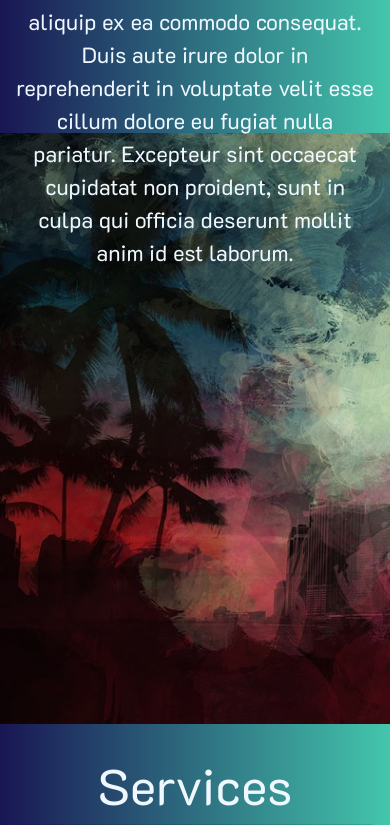
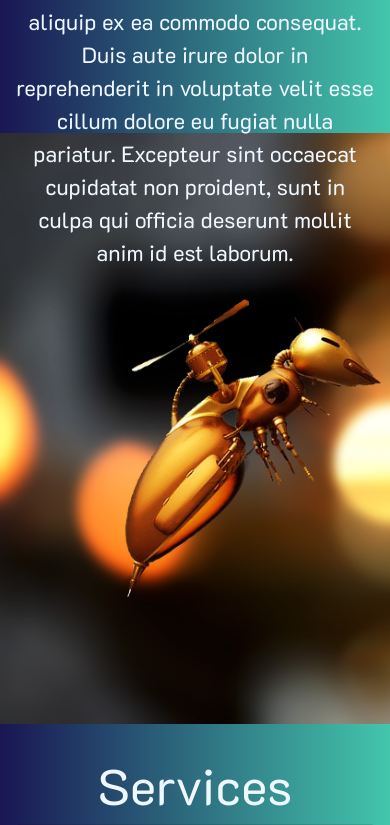
Before and after one commit to estivensal7/real_estate_photo, a React (Create React App) app: page / in a window 390 px wide. Shown: the part 1161-1986 px from the top of the page. Built offline with nearby package versions, Linux system fonts and the light colour scheme.

Commit message:
testing parallax responsiveness

```diff
--- a/src/App.js
+++ b/src/App.js
@@ -5,19 +5,17 @@ import './App.css';
 import Chat from './Components/Chat/Chat';
 import Navbar from './Components/Navbar/Navbar';
 import ParallaxHeader from './Components/ParallaxHeader/ParallaxHeader';
-import ParallaxImage from './Components/ParallaxImage/ParallaxImage';
+import ParallaxImageOne from './Components/ParallaxImageOne/ParallaxImageOne';
 import About from './Components/About/About';
 import ServiceContainer from './Components/ServicesContainer/ServicesContainer';
 import ContactContainer from './Components/ContactContainer/ContactContainer';
 
 //importing pictures for parallax containers
-import cityPic from './Images/city.jpg';
 import marPic from './Images/mar.jpg';
 import architectPic from './Images/architecture.jpg';
 
 //importing font-awesome icons
 import { library } from '@fortawesome/fontawesome-svg-core';
-import { FontAwesomeIcon } from '@fortawesome/react-fontawesome';
 import { faArrowDown } from '@fortawesome/free-solid-svg-icons';
 
 library.add(faArrowDown)
@@ -29,9 +27,9 @@ class App extends Component {
 					{/* <Navbar /> */}
 					<ParallaxHeader imageUrl={architectPic} />
 					<About id="about-container"/>
-					<ParallaxImage imageUrl={cityPic} />
+					<ParallaxImageOne />
 					<ServiceContainer />
-					<ParallaxImage imageUrl={marPic} />
+					{/* <ParallaxImage imageUrl={marPic} /> */}
 					<ContactContainer />
 				</div>
 			);
--- a/src/Components/ParallaxHeader/ParallaxHeader.css
+++ b/src/Components/ParallaxHeader/ParallaxHeader.css
@@ -4,6 +4,10 @@
         z-index: 1;
         text-align: center;
         color: aliceblue;
+        background: url("../../Images/architecture.jpg");
+        background-size: cover;
+        background-attachment: fixed;
+        margin: auto;
 }
 
 .title {
--- a/src/Components/ParallaxHeader/ParallaxHeader.js
+++ b/src/Components/ParallaxHeader/ParallaxHeader.js
@@ -9,10 +9,10 @@ function ParallaxHeader(props) {
                 <div
                         className='parallax-container'
                         style={{
-                                'background': `url(${props.imageUrl})`,
-                                'backgroundSize': 'cover',
-                                'backgroundAttachment': 'fixed',
-                                'margin': 'auto'
+                                // 'background': `url(${props.imageUrl})`,
+                                // 'backgroundSize': 'cover',
+                                // 'backgroundAttachment': 'fixed',
+                                // 'margin': 'auto'
                         }}
                 >
                 <img src="https://s3-us-west-1.amazonaws.com/planoprofilewebsite/wp-content/uploads/2018/06/26122526/facebook.png" className="fb-logo" alt="fb-logo"/>
--- a/src/Components/ParallaxImage/ParallaxImage.css
+++ /dev/null
@@ -1,13 +0,0 @@
-.parallax-image-container {
-        width: 100%;
-        height: 70vh;
-        z-index: 1;
-        text-align: center;
-        color: aliceblue;
-}
-
-/* .title {
-        z-index: 2;
-        position: relative;
-        top: 200px;
-} */
--- a/src/Components/ParallaxImage/ParallaxImage.js
+++ /dev/null
@@ -1,20 +0,0 @@
-import React from 'react';
-
-import './ParallaxImage.css';
-
-function ParallaxImage(props) {
-        return (
-                <div
-                        className='parallax-image-container'
-                        style={{
-                                'background': `url(${props.imageUrl})`,
-                                'backgroundSize': 'cover',
-                                'backgroundAttachment': 'fixed',
-                                'margin': 'auto'
-                        }}
-                >
-                </div>
-        )
-}
-
-export default ParallaxImage;
--- /dev/null
+++ b/src/Components/ParallaxImageOne/ParallaxImageOne.css
@@ -0,0 +1,32 @@
+.parallax-image-one-container {
+        width: 100%;
+        height: 70vh;
+        z-index: 1;
+        text-align: center;
+        color: aliceblue;
+        background: url("../../Images/bee.jpg");
+        background-size: cover;
+        background-attachment: fixed;
+        margin: auto;
+}
+
+@media (max-width: 319px) {
+        .parallax-image-one-container {
+                background-size: cover;
+                background-attachment: inherit;
+        }
+}
+
+@media (min-width: 320px) and (max-width: 400px) {
+        .parallax-image-one-container {
+                background-size: cover;
+                background-attachment: inherit;
+        }
+}
+
+@media (min-width: 401px) and (max-width: 480px) {
+        .parallax-image-one-container {
+                background-size: cover;
+                background-attachment: inherit;
+        }
+}
--- /dev/null
+++ b/src/Components/ParallaxImageOne/ParallaxImageOne.js
@@ -0,0 +1,20 @@
+import React from 'react';
+
+import './ParallaxImageOne.css';
+
+function ParallaxImage() {
+        return (
+                <div
+                        className='parallax-image-one-container'
+                        style={{
+                                // 'background': `url(${props.imageUrl})`,
+                                // 'backgroundSize': 'cover',
+                                // 'backgroundAttachment': 'fixed',
+                                // 'margin': 'auto'
+                        }}
+                >
+                </div>
+        )
+}
+
+export default ParallaxImage;
```
Also changed, not shown: src/Images/bee.jpg (added).
